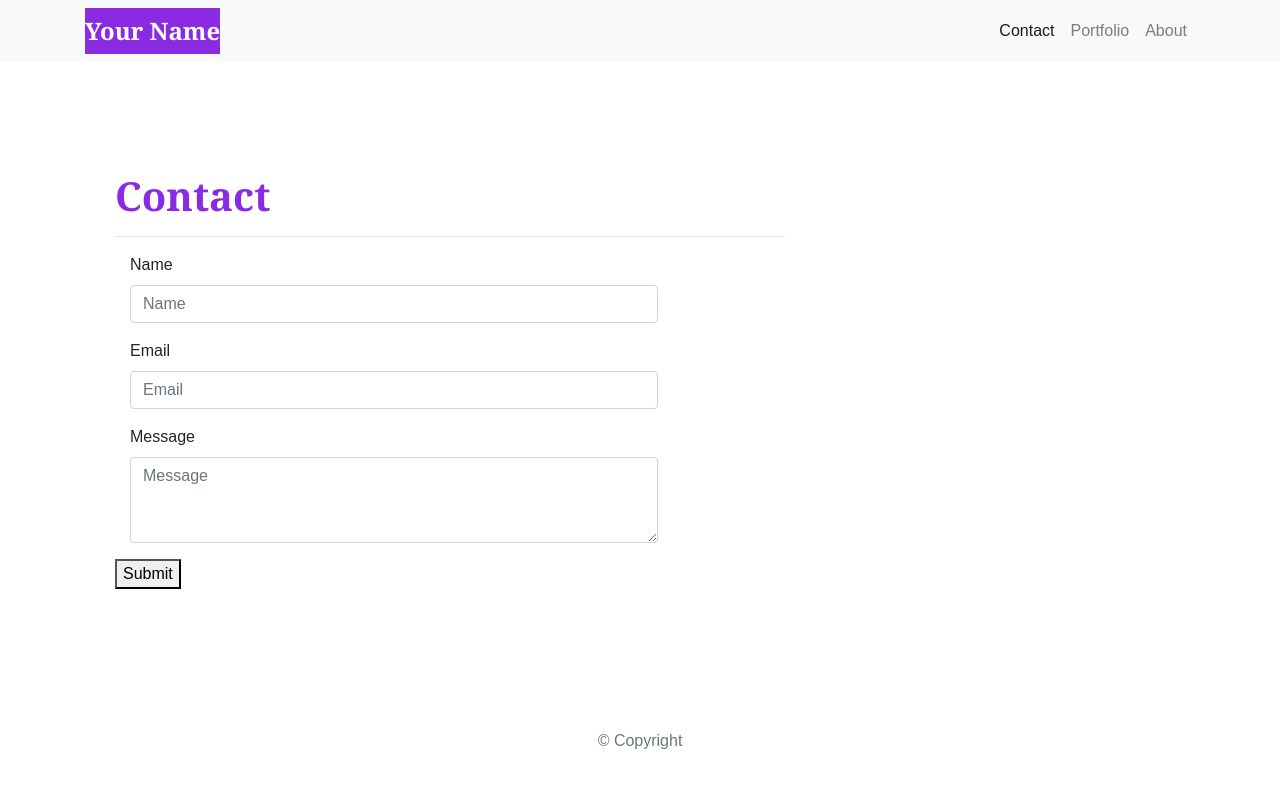
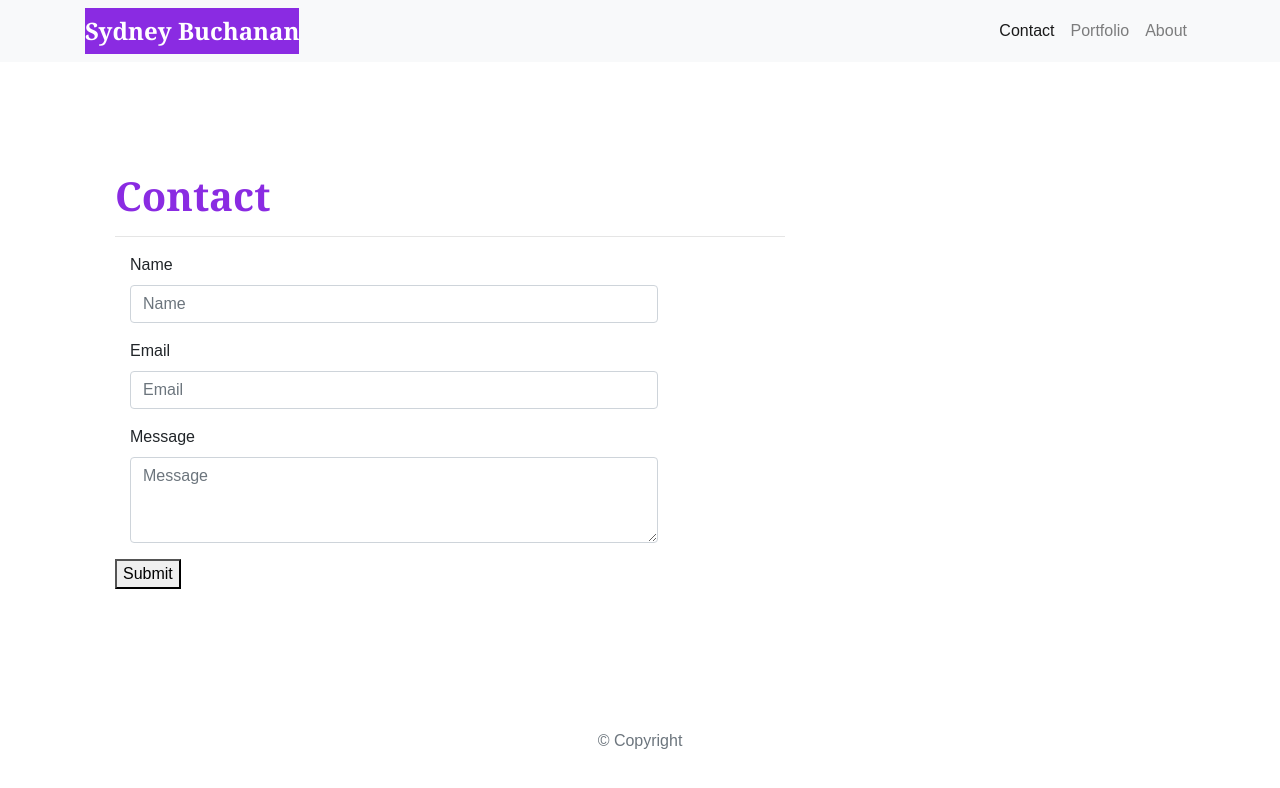
Before and after one commit to SBuchanan1/hw-02-SB-portfolio, a plain HTML site: page contact.html in a window 1280 px wide. Drawn offline with nearby package versions, Linux system fonts and the light colour scheme.

Commit message:
added name to each page

```diff
--- a/contact.html
+++ b/contact.html
@@ -22,7 +22,7 @@
     <nav class="navbar navbar-expand-lg navbar-light bg-light">
         <div class="container">
           <!-- Brand and toggle get grouped for better mobile display -->
-          <a class="navbar-brand" href="index.html" id="logo">Your Name</a>
+          <a class="navbar-brand" href="index.html" id="logo">Sydney Buchanan</a>
           <button class="navbar-toggler" type="button" data-toggle="collapse" data-target="#navbarTogglerDemo01"
             aria-controls="navbarTogglerDemo01" aria-expanded="false" aria-label="Toggle navigation">
             <span class="navbar-toggler-icon"></span>
```
Also changed, not shown: index.html (+1 -1 lines), portfolio.html (+1 -1 lines).
